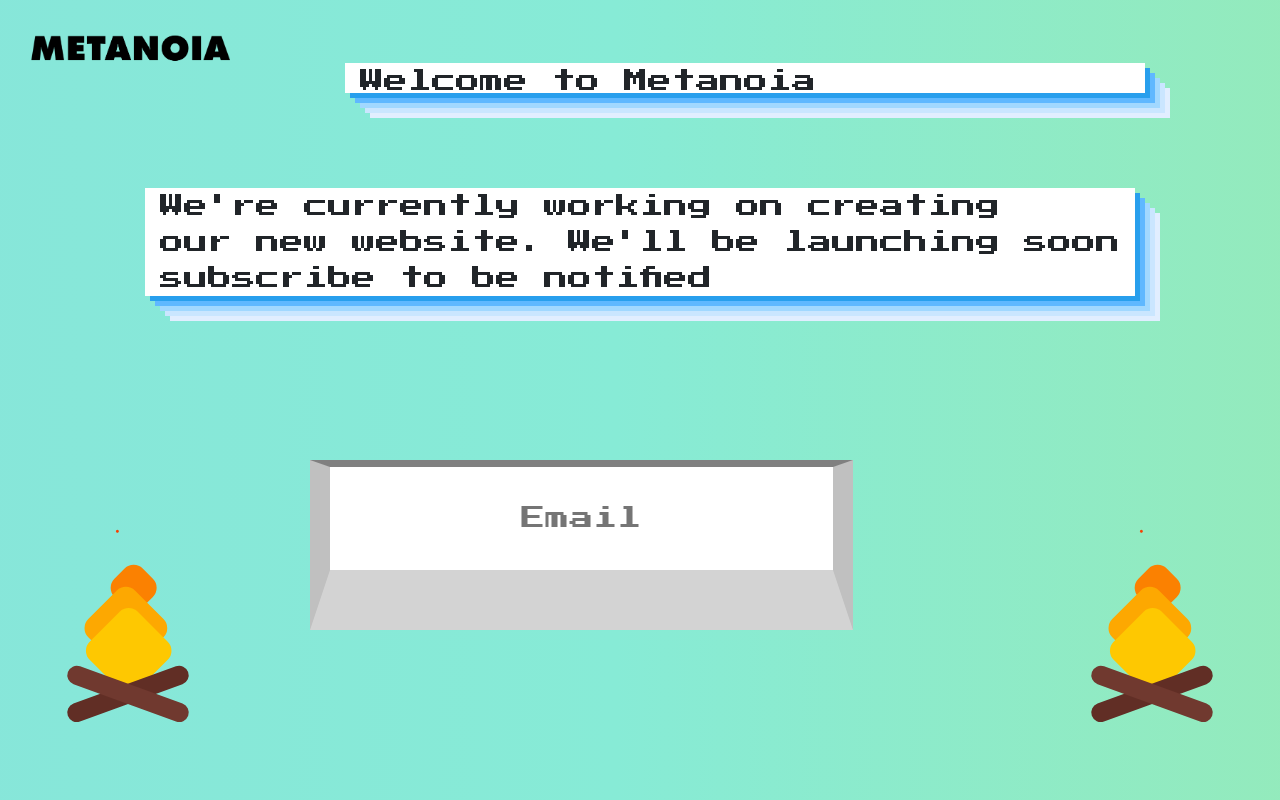
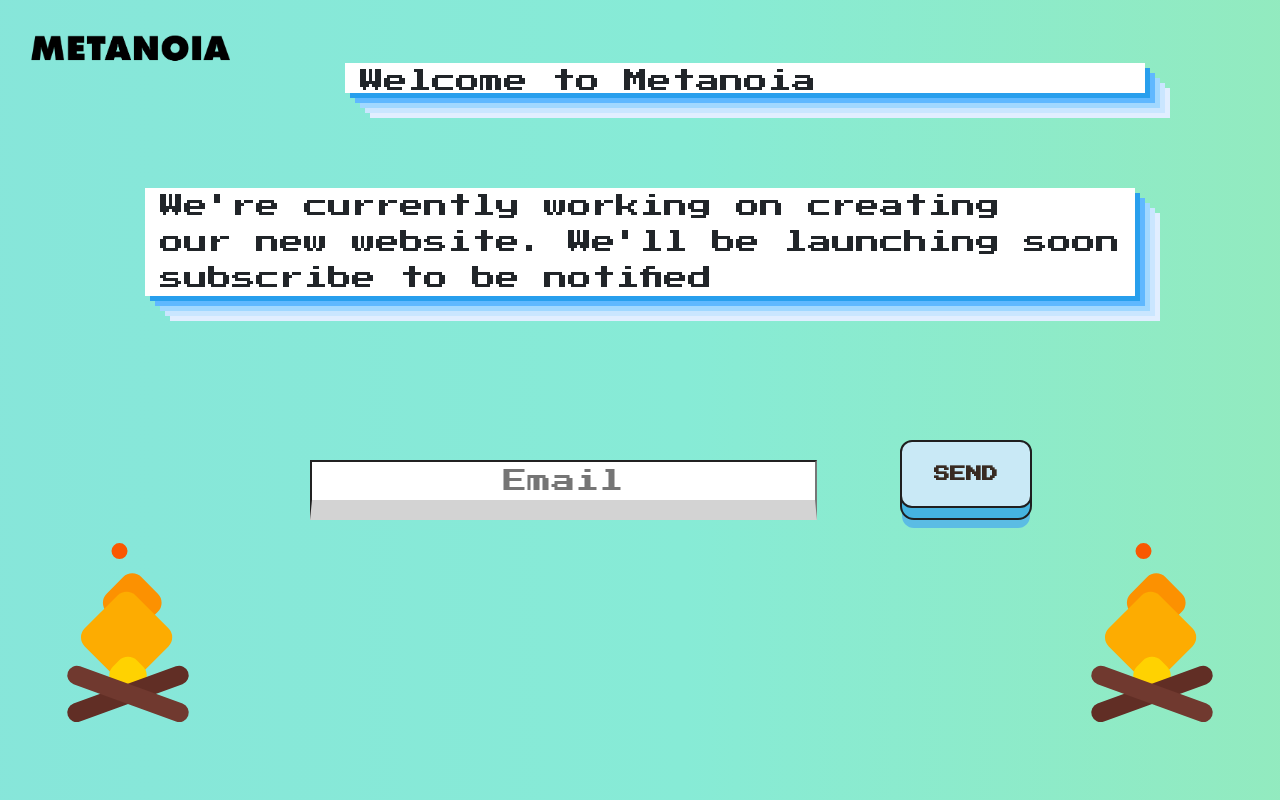
Before and after one commit to elepantight/coming-soon, a React (Create React App) app: page / in a window 1280 px wide. Shown: the top 800 px of the page. Built offline with nearby package versions, Linux system fonts and the light colour scheme.

Commit message:
emailjs validation

```diff
--- a/src/components/contact.js
+++ b/src/components/contact.js
@@ -1,6 +1,5 @@
 import React from "react";
 import emailjs from "emailjs-com";
-
 
 export default function ContactUs() {
   function sendEmail(e) {
@@ -25,14 +24,10 @@
   }
 
   return (
-
     <>
-
       <section>
-
         <div className="contact-form" onSubmit={sendEmail}>
           <form action="index.html">
-
             <div className="input-container">
               <input
                 type="email"
@@ -43,11 +38,9 @@
               <label htmlFor=""></label>
               <span></span>
             </div>
-          <button type="submit" className="btn btn-contact" >
+            <button type="submit" className="btn">
               <span className="label">Send</span>
-            <span className="icon">
-
-            </span>
+              <span className="icon"></span>
             </button>
           </form>
         </div>
--- a/src/scss/partials/_layout.scss
+++ b/src/scss/partials/_layout.scss
@@ -1,10 +1,4 @@
-$bg: #fff;
-$text: #382b22;
-$light-pink: #c9e9f6;
-$pink: #87ceeb;
-$dark-pink: #45b3e0;
-$pink-border: #1f1f1f;
-$pink-shadow: #5bbce4;
+
 
 * {
   box-sizing: border-box;
--- a/src/scss/partials/component/_subscribe.scss
+++ b/src/scss/partials/component/_subscribe.scss
@@ -2,6 +2,13 @@
 $t-border: #808080;
 $r-border: #c0c0c0;
 $b-border: #d3d3d3;
+$text: #382b22;
+$light-pink: #c9e9f6;
+$pink: #87ceeb;
+$dark-pink: #45b3e0;
+$pink-border: #1f1f1f;
+$pink-shadow: #5bbce4;
+
 
 .input-container {
   position: relative;
@@ -9,23 +16,20 @@
   top: -250px;
 
   input {
-    height: 170px;
     margin: 15px;
     font-size: 1.5em;
     font-family: "Press Start 2P", cursive;
     margin: 70px;
-    border-left: 20px solid $l-border;
-    border-top: 7.5px solid $t-border;
-    border-right: 20px solid $r-border;
-    border-bottom: 60px solid $b-border;
+    border-bottom: 20px solid $b-border;
     text-align: center;
+    color: black;
   }
 }
 
 button {
   position: relative;
-  left: 0;
-  top: -10px;
+  left: 900px;
+  top: -400px;
   display: inline-block;
   cursor: pointer;
   outline: none;
```
Lines whose indentation alone changed are shown as unchanged.
